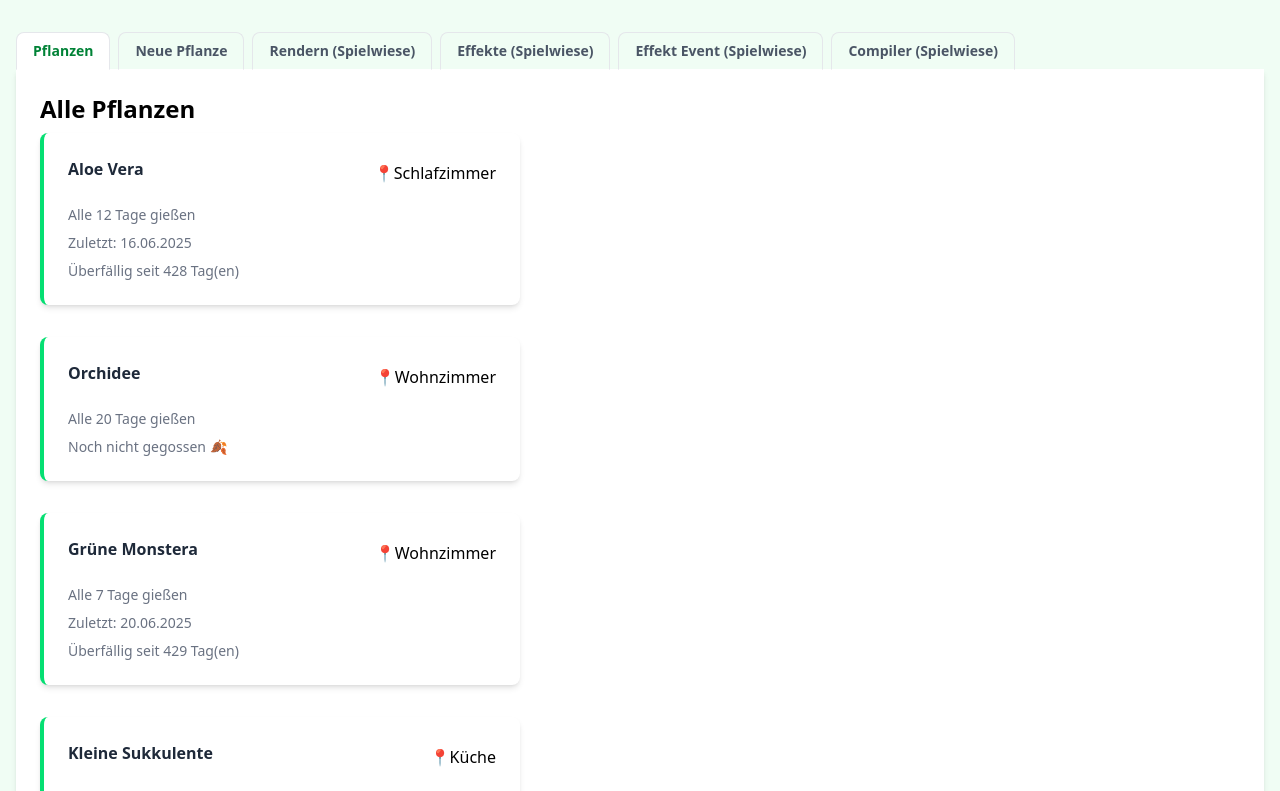
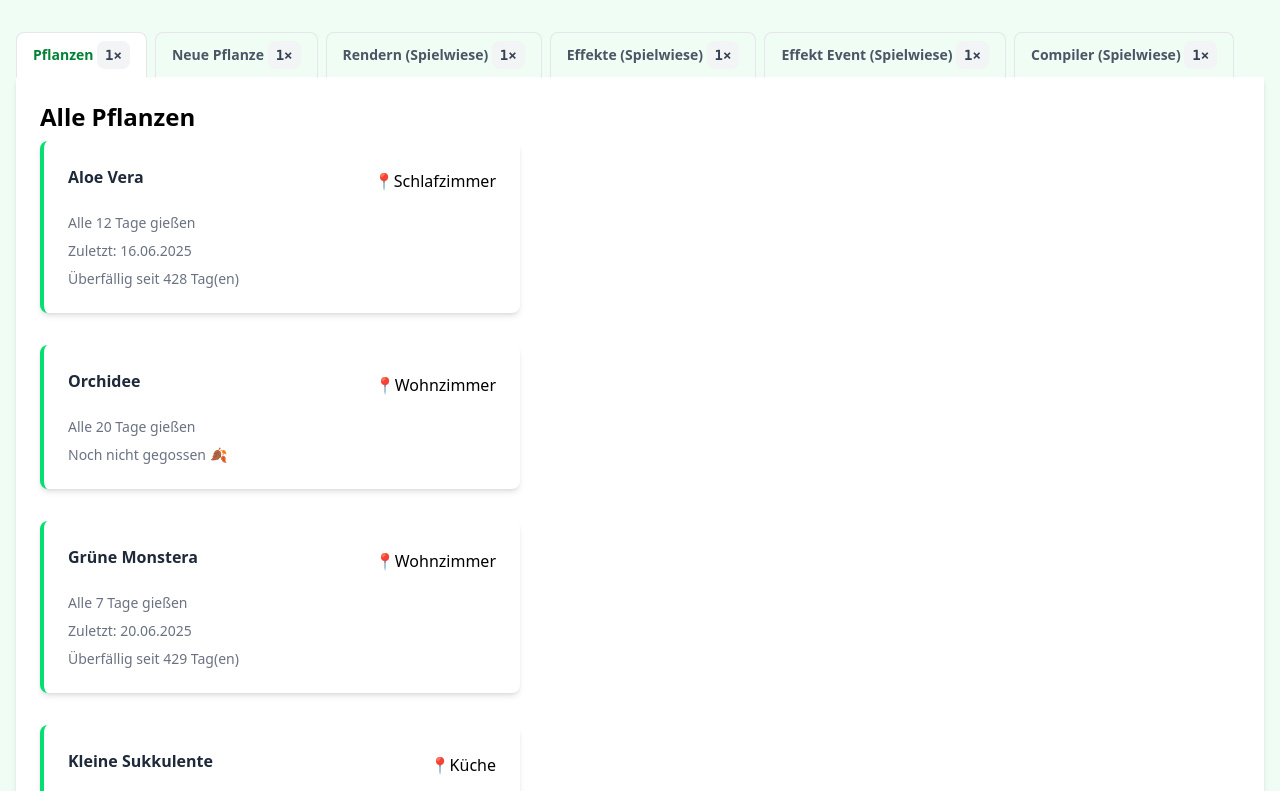
Before and after one commit to nilshartmann-workshops/2026-09-07-oose, a React (Vite) app in the folder workspace/: page / in a window 1280 px wide. Shown: the top 791 px of the page. Built offline with nearby package versions, Linux system fonts and the light colour scheme.

Commit message:
30: Die Grenze von Context (KEINE Übung)

```diff
--- a/workspace/src/shared/TabBar.tsx
+++ b/workspace/src/shared/TabBar.tsx
@@ -3,6 +3,7 @@ import {
   createContext,
   ReactNode,
   useContext,
+  useRef,
   useState,
 } from "react";
 
@@ -55,6 +56,8 @@ export function TabBar({ children }: TabBarProps) {
 
   // 🔎 Erzählen: seit React 19 ist der Context selbst der Provider. Die alte
   //    Form <TabBarContext.Provider> gibt es weiterhin.
+  // 🔎 Zeigen: useMemo um den Wert legen, es ändert nichts. Hier ist nichts zu
+  //    stabilisieren, denn activeTabId ändert sich ja wirklich.
   return (
     <TabBarContext value={{ activeTabId, onTabChange: setActiveTabId }}>
       <div className={"TabBar"}>{children}</div>
@@ -73,8 +76,19 @@ type TabProps = {
  * Ein einzelner Reiter in der Navigationsleiste. Er ist deaktiviert, solange er
  * der aktive ist, und meldet beim Klick seine `tabId` an den Context.
  */
+// 🔎 Zeigen: Tab in memo() wickeln. Seine Properties sind konstant, der Zähler
+//    läuft trotzdem weiter, denn memo vergleicht Properties, und ein Context
+//    ist keine.
 export function Tab({ tabId, children }: TabProps) {
   const { activeTabId, onTabChange } = useTabBarContext();
+
+  /* eslint-disable react-hooks/refs -- Der Zähler liest und schreibt beim
+   * Rendern, und genau das verbietet die Regel. Hier ist es der Zweck der
+   * Sache, denn wir wollen jeden einzelnen Render sehen. */
+  const renderCount = useRef(0);
+  renderCount.current++;
+  const renders = renderCount.current;
+  /* eslint-enable react-hooks/refs */
 
   const isActive = activeTabId === tabId;
 
@@ -84,7 +98,7 @@ export function Tab({ tabId, children }: TabProps) {
       disabled={isActive}
       onClick={() => onTabChange(tabId)}
     >
-      {children}
+      {children} <span className={"RenderCounter"}>{renders}×</span>
     </button>
   );
 }
```
Also changed, not shown: 1 other file (tests, documents, lock files or other folders).
